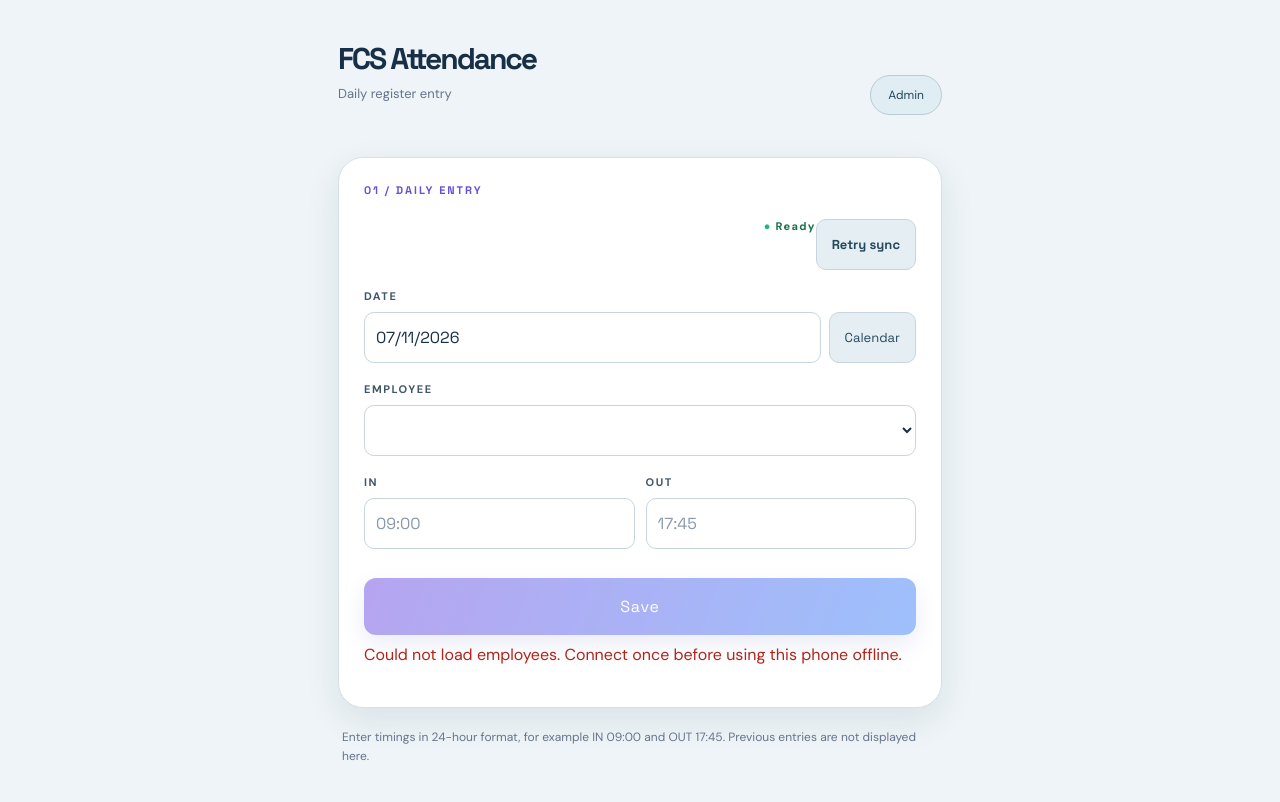
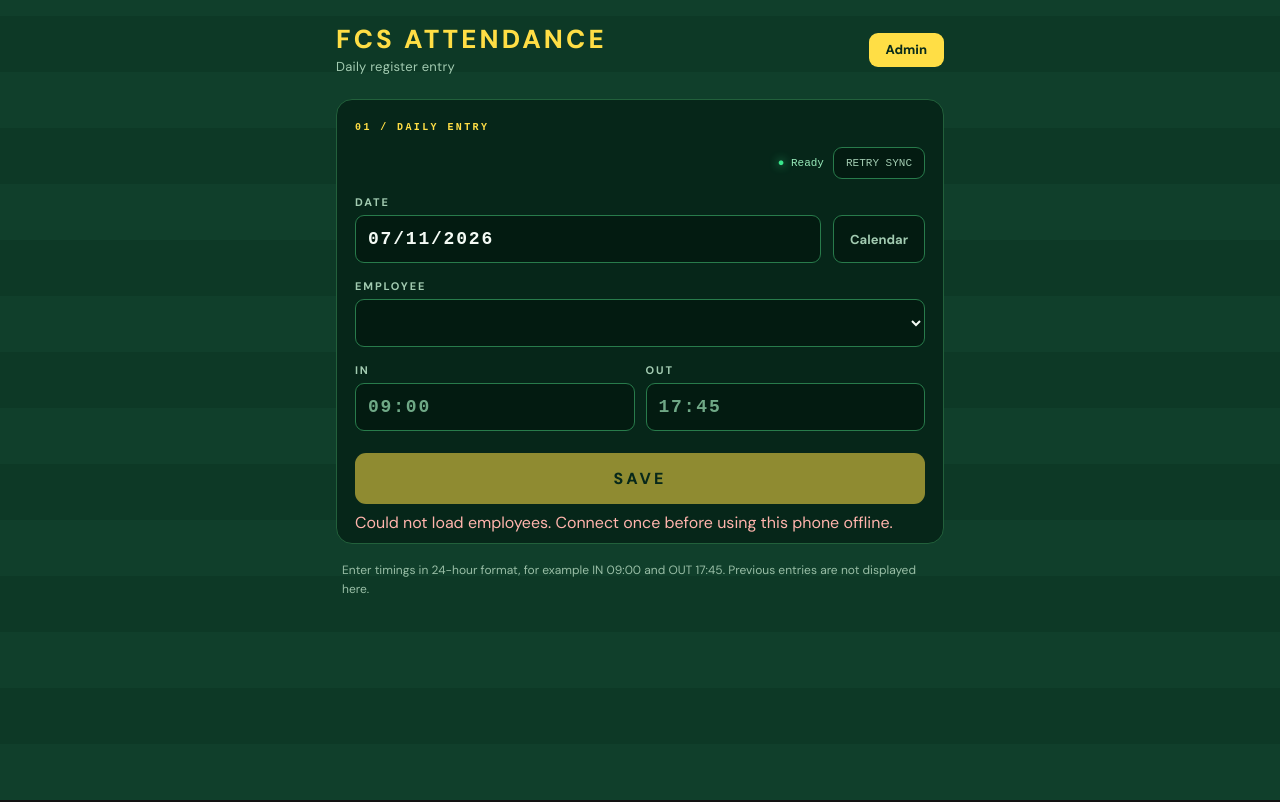
Before and after one commit to deepbat/FCS, a plain HTML site: page index.html in a window 1280 px wide. Drawn offline with nearby package versions, Linux system fonts and the light colour scheme; no server answers.

Commit message:
Apply approved Stadium visual theme to gate
Added dark mode styles and improved accessibility features.

```diff
--- a/styles.css
+++ b/styles.css
@@ -36,3 +36,34 @@ button{display:inline-flex;align-items:center;justify-content:center;border:0;bo
 input[type=date]::-webkit-calendar-picker-indicator{filter:none}
 @media(max-width:600px){.app{padding:10px}.topbar{margin-bottom:28px}.topbar h1{font-size:24px}.card{padding:18px}.employeeList{max-height:260px}}
 @media(prefers-reduced-motion:reduce){button,input,select{transition:none}}
+/* Stadium: visual theme only. Existing entry and sync behaviour is unchanged. */
+@media screen {
+:root{color-scheme:dark;--field:#103f2b;--panel:#062619;--input:#031b11;--line:#287b4b;--ink:#f4fbf5;--muted:#a2cbb1;--yellow:#ffde45}
+body{background:repeating-linear-gradient(0deg,#103f2b 0,#103f2b 56px,#0d3926 56px,#0d3926 112px);color:var(--ink)}
+.app{max-width:640px;padding:24px 16px}
+.topbar{align-items:center;gap:12px;padding:0;margin-bottom:24px}
+.topbar h1{font-family:'DM Sans',Arial,sans-serif;font-size:26px;font-weight:800;letter-spacing:.12em;text-transform:uppercase;color:var(--yellow);line-height:1.2}
+.topbar p{color:var(--muted);margin:3px 0 0;font-size:13px;letter-spacing:.02em}
+.ghost{background:var(--yellow);border:0;color:#092b1b;font-weight:800;border-radius:9px;min-height:34px;padding:8px 17px;flex:none;font-size:13px}
+.card{background:var(--panel);border:1px solid #22603b;border-radius:16px;padding:20px 18px 10px;box-shadow:none}
+.gate-card:before{font-family:ui-monospace,'Courier New',monospace;color:var(--yellow);font-size:10px;letter-spacing:.24em;margin:2px 0 14px}
+.syncbar{align-items:center;gap:9px;color:#96e8b8;font-family:ui-monospace,'Courier New',monospace;letter-spacing:0;font-weight:400}
+.syncbar #syncStatus:before{color:#39e58c;text-shadow:0 0 10px #39e58c}
+.gate-card label{color:var(--muted);margin:16px 0 6px;letter-spacing:.17em}
+.gate-card input,.gate-card select{background:var(--input);border:1px solid var(--line);color:var(--ink);border-radius:9px;min-height:48px;padding:11px 12px;font-family:ui-monospace,'Courier New',monospace;font-size:18px;font-weight:700;font-variant-numeric:tabular-nums;letter-spacing:.1em}
+.gate-card select{font-family:'DM Sans',Arial,sans-serif;font-size:17px;letter-spacing:0}
+.gate-card input::placeholder{color:#6fa886;opacity:1}
+.dateRow{grid-template-columns:minmax(0,1fr) auto;gap:12px}
+.dateBtn{background:var(--input);border:1px solid var(--line);color:var(--muted);border-radius:9px;min-height:48px;padding:0 16px;font-family:'DM Sans',Arial,sans-serif;font-weight:700;font-size:13px}
+.syncbar .dateBtn{min-height:32px;padding:0 12px;font-size:11px;font-family:ui-monospace,'Courier New',monospace;font-weight:400;text-transform:uppercase}
+.gate-card input:focus,.gate-card select:focus{border-color:var(--yellow);box-shadow:0 0 0 3px #ffde4526}
+.primary{margin-top:22px;min-height:51px;background:var(--yellow);color:#092b1b;box-shadow:none;border-radius:11px;font-family:'DM Sans',Arial,sans-serif;font-weight:800;letter-spacing:.2em;text-transform:uppercase}
+.primary:hover,.ghost:hover{background:#ffe972}
+.message{color:#91edb6;margin:8px 0 0;min-height:0}.message:empty{display:none}.message.error{color:#ffb4ac}
+.smallnote{color:#99bea6;margin:17px auto 9px;line-height:1.55;font-size:12px;padding:0 6px}
+.employeeList{background:var(--input);border-color:var(--line)}.employeeBtn{background:var(--panel);color:var(--ink)}.employeeBtn:hover,.employeeBtn.selected{background:#205b38;color:var(--ink);border-color:var(--yellow)}.selectedEmployee{background:var(--input);color:var(--muted)}.selectedEmployee strong{color:var(--ink)}
+.loading{color:var(--muted)}input[type=date]::-webkit-calendar-picker-indicator{filter:none}
+button:focus-visible,a:focus-visible{outline:2px solid var(--yellow);outline-offset:4px}
+@media(max-width:600px){.app{padding:24px 16px}.topbar h1{font-size:22px;letter-spacing:.12em}.card{padding:20px 18px 18px}.topbar{margin-bottom:24px}}
+@media(max-width:360px){.app{padding:20px 12px}.topbar h1{font-size:18px}.ghost{padding:8px 13px}.card{padding:18px 14px}.gate-card input{font-size:16px;letter-spacing:.05em}.dateBtn{padding:0 12px}}
+}
```
